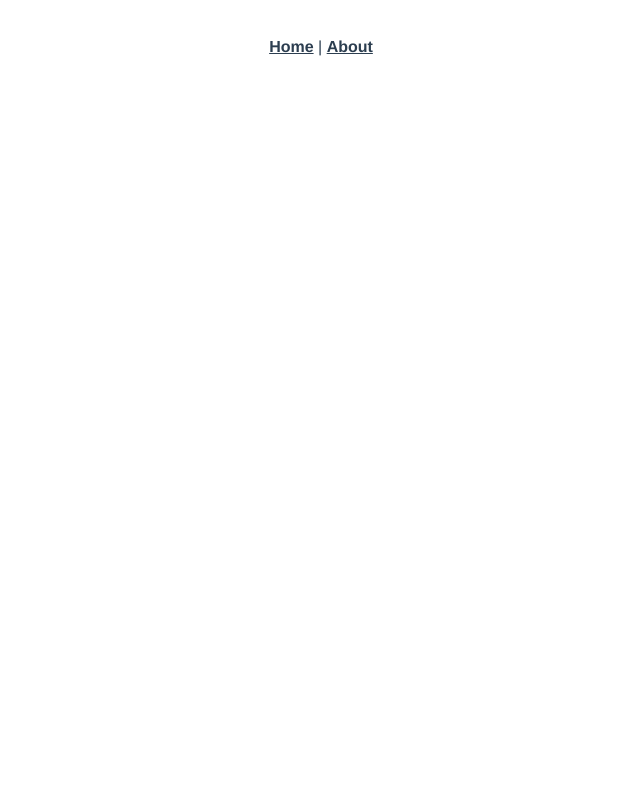
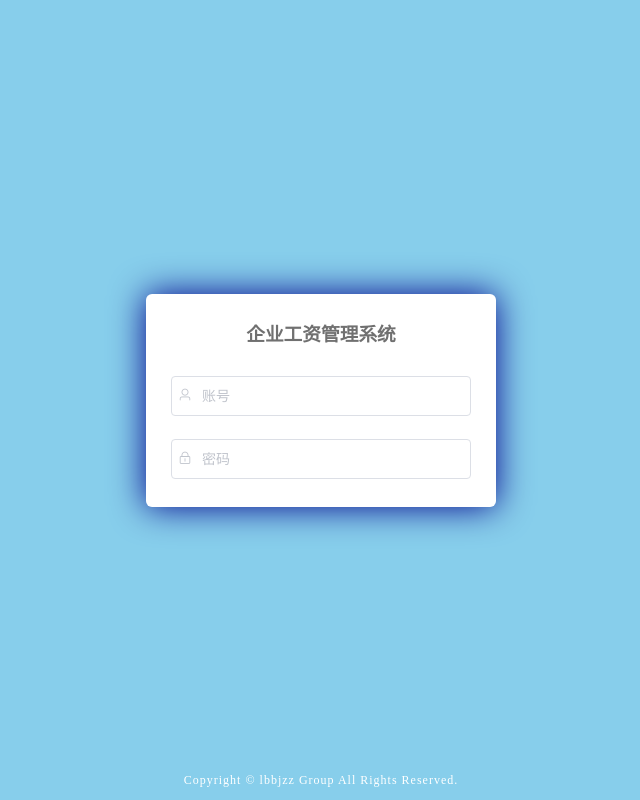
Before and after one commit to lbbjzz/salarymanage, a Vue app: page /login in a window 1280 px wide. Shown: the whole page, without its empty margins (319-959 px from the left). Built offline with nearby package versions, Linux system fonts and the light colour scheme.

Commit message:
修改Eslint代码规范，添加element-ui插件，添加axios依赖，完成登录demo

```diff
--- a/package.json
+++ b/package.json
@@ -8,7 +8,9 @@
     "lint": "vue-cli-service lint"
   },
   "dependencies": {
+    "axios": "^0.19.2",
     "core-js": "^3.6.5",
+    "element-ui": "^2.13.2",
     "vue": "^2.6.11",
     "vue-router": "^3.2.0",
     "vuex": "^3.4.0"
@@ -29,6 +31,7 @@
     "eslint-plugin-vue": "^6.2.2",
     "node-sass": "^4.12.0",
     "sass-loader": "^8.0.2",
+    "vue-cli-plugin-element": "^1.0.1",
     "vue-template-compiler": "^2.6.11"
   }
 }
--- a/public/index.html
+++ b/public/index.html
@@ -4,12 +4,22 @@
     <meta charset="utf-8">
     <meta http-equiv="X-UA-Compatible" content="IE=edge">
     <meta name="viewport" content="width=device-width,initial-scale=1.0">
-    <link rel="icon" href="<%= BASE_URL %>favicon.ico">
-    <title><%= htmlWebpackPlugin.options.title %></title>
+    <link rel="icon" href="favicon.ico">
+    <title>企业薪资管理系统</title>
 </head>
+<style>
+    html,
+    body,
+    #app {
+        height: 100vh;
+        margin: 0;
+        padding: 0;
+    }
+</style>
 <body>
 <noscript>
-      <strong>We're sorry but <%= htmlWebpackPlugin.options.title %> doesn't work properly without JavaScript enabled. Please enable it to continue.</strong>
+    <strong>We're sorry but <%= htmlWebpackPlugin.options.title %> doesn't work properly without JavaScript enabled.
+        Please enable it to continue.</strong>
 </noscript>
 <div id="app"></div>
 <!-- built files will be auto injected -->
--- a/src/App.vue
+++ b/src/App.vue
@@ -1,32 +1,11 @@
 <template>
   <div id="app">
-    <div id="nav">
-      <router-link to="/">Home</router-link> |
-      <router-link to="/about">About</router-link>
-    </div>
-    <router-view/>
+    <router-view></router-view>
   </div>
 </template>
 
 <style lang="scss">
-#app {
-  font-family: Avenir, Helvetica, Arial, sans-serif;
-  -webkit-font-smoothing: antialiased;
-  -moz-osx-font-smoothing: grayscale;
-  text-align: center;
-  color: #2c3e50;
-}
-
-#nav {
-  padding: 30px;
-
-  a {
-    font-weight: bold;
-    color: #2c3e50;
-
-    &.router-link-exact-active {
-      color: #42b983;
-    }
+  #app{
+    height: 100vh;
   }
-}
 </style>
--- a/src/components/HelloWorld.vue
+++ /dev/null
@@ -1,60 +0,0 @@
-<template>
-  <div class="hello">
-    <h1>{{ msg }}</h1>
-    <p>
-      For a guide and recipes on how to configure / customize this project,<br>
-      check out the
-      <a href="https://cli.vuejs.org" target="_blank" rel="noopener">vue-cli documentation</a>.
-    </p>
-    <h3>Installed CLI Plugins</h3>
-    <ul>
-      <li><a href="https://github.com/vuejs/vue-cli/tree/dev/packages/%40vue/cli-plugin-babel" target="_blank" rel="noopener">babel</a></li>
-      <li><a href="https://github.com/vuejs/vue-cli/tree/dev/packages/%40vue/cli-plugin-router" target="_blank" rel="noopener">router</a></li>
-      <li><a href="https://github.com/vuejs/vue-cli/tree/dev/packages/%40vue/cli-plugin-vuex" target="_blank" rel="noopener">vuex</a></li>
-      <li><a href="https://github.com/vuejs/vue-cli/tree/dev/packages/%40vue/cli-plugin-eslint" target="_blank" rel="noopener">eslint</a></li>
-    </ul>
-    <h3>Essential Links</h3>
-    <ul>
-      <li><a href="https://vuejs.org" target="_blank" rel="noopener">Core Docs</a></li>
-      <li><a href="https://forum.vuejs.org" target="_blank" rel="noopener">Forum</a></li>
-      <li><a href="https://chat.vuejs.org" target="_blank" rel="noopener">Community Chat</a></li>
-      <li><a href="https://twitter.com/vuejs" target="_blank" rel="noopener">Twitter</a></li>
-      <li><a href="https://news.vuejs.org" target="_blank" rel="noopener">News</a></li>
-    </ul>
-    <h3>Ecosystem</h3>
-    <ul>
-      <li><a href="https://router.vuejs.org" target="_blank" rel="noopener">vue-router</a></li>
-      <li><a href="https://vuex.vuejs.org" target="_blank" rel="noopener">vuex</a></li>
-      <li><a href="https://github.com/vuejs/vue-devtools#vue-devtools" target="_blank" rel="noopener">vue-devtools</a></li>
-      <li><a href="https://vue-loader.vuejs.org" target="_blank" rel="noopener">vue-loader</a></li>
-      <li><a href="https://github.com/vuejs/awesome-vue" target="_blank" rel="noopener">awesome-vue</a></li>
-    </ul>
-  </div>
-</template>
-
-<script>
-export default {
-  name: 'HelloWorld',
-  props: {
-    msg: String
-  }
-}
-</script>
-
-<!-- Add "scoped" attribute to limit CSS to this component only -->
-<style scoped lang="scss">
-h3 {
-  margin: 40px 0 0;
-}
-ul {
-  list-style-type: none;
-  padding: 0;
-}
-li {
-  display: inline-block;
-  margin: 0 10px;
-}
-a {
-  color: #42b983;
-}
-</style>
--- a/src/main.js
+++ b/src/main.js
@@ -2,6 +2,14 @@ import Vue from 'vue'
 import App from './App.vue'
 import router from './router'
 import store from './store'
+import './plugins/element.js'
+import ElementUI from 'element-ui'
+import axios from 'axios'
+
+/* ---------挂载全局使用----------- */
+Vue.use(ElementUI)
+
+Vue.prototype.$http = axios
 
 Vue.config.productionTip = false
 
--- /dev/null
+++ b/src/plugins/element.js
@@ -0,0 +1,5 @@
+import Vue from 'vue'
+import Element from 'element-ui'
+import 'element-ui/lib/theme-chalk/index.css'
+
+Vue.use(Element)
--- a/src/router/index.js
+++ b/src/router/index.js
@@ -1,22 +1,18 @@
 import Vue from 'vue'
 import VueRouter from 'vue-router'
-import Home from '../views/Home.vue'
 
 Vue.use(VueRouter)
 
 const routes = [
   {
     path: '/',
-    name: 'Home',
-    component: Home
+    name: 'Index',
+    redirect: { name: 'Login' }
   },
   {
-    path: '/about',
-    name: 'About',
-    // route level code-splitting
-    // this generates a separate chunk (about.[hash].js) for this route
-    // which is lazy-loaded when the route is visited.
-    component: () => import(/* webpackChunkName: "about" */ '../views/About.vue')
+    path: '/login',
+    name: 'Login',
+    component: () => import('../views/Login/Login')
   }
 ]
 
--- a/src/views/About.vue
+++ /dev/null
@@ -1,5 +0,0 @@
-<template>
-  <div class="about">
-    <h1>This is an about page</h1>
-  </div>
-</template>
--- a/src/views/Home.vue
+++ /dev/null
@@ -1,18 +0,0 @@
-<template>
-  <div class="home">
-    <img alt="Vue logo" src="../assets/logo.png">
-    <HelloWorld msg="Welcome to Your Vue.js App"/>
-  </div>
-</template>
-
-<script>
-// @ is an alias to /src
-import HelloWorld from '@/components/HelloWorld.vue'
-
-export default {
-  name: 'Home',
-  components: {
-    HelloWorld
-  }
-}
-</script>
--- /dev/null
+++ b/src/views/Login/Login.vue
@@ -0,0 +1,100 @@
+<template>
+    <div class="login">
+        <!--        登陆主体-->
+        <el-form ref="loginFormRef" :model="form" class="login-form" :rules="rules">
+            <h3 class="title">企业工资管理系统</h3>
+            <el-form-item prop="username">
+                <el-input type="text" v-model="form.username" auto-complete="off" placeholder="账号">
+                    <i slot="prefix" class="el-icon-user input-icon"></i>
+                </el-input>
+            </el-form-item>
+            <el-form-item prop="password">
+                <el-input type="password" v-model="form.password" auto-complete="off"
+                          placeholder="密码">
+                    <i slot="prefix" class="el-icon-lock input-icon"></i>
+                </el-input>
+            </el-form-item>
+        </el-form>
+
+        <!--  底部  -->
+        <div class="el-login-footer">
+            <span>Copyright © lbbjzz Group All Rights Reserved.</span>
+        </div>
+    </div>
+</template>
+
+<script>
+export default {
+  data() {
+    return {
+      form: {
+        username: '',
+        password: ''
+      }
+    }
+  },
+  methods: {}
+}
+</script>
+
+<style rel="stylesheet/scss" lang="scss" scoped>
+    .login {
+        display: flex;
+        justify-content: center;
+        align-items: center;
+        height: 100%;
+        background-size: cover;
+        /*background-image: url("");*/
+        background-color: skyblue;
+    }
+
+    .title {
+        margin: 0 auto 30px auto;
+        text-align: center;
+        color: #707070;
+    }
+
+    .login-form {
+        border-radius: 6px;
+        background: #ffffff;
+        width: 300px;
+        padding: 25px 25px 5px 25px;
+        box-shadow: 0 0 35px darkblue;
+
+        .el-input {
+            height: 38px;
+
+            input {
+                height: 38px;
+            }
+        }
+
+        .input-icon {
+            height: 39px;
+            width: 14px;
+            margin-left: 2px;
+        }
+
+    }
+
+    .el-login-header {
+        position: fixed;
+        top: 0;
+        width: 100%;
+        text-align: right;
+
+    }
+
+    .el-login-footer {
+        height: 40px;
+        line-height: 40px;
+        position: fixed;
+        bottom: 0;
+        width: 100%;
+        text-align: center;
+        color: #fff;
+        font-size: 12px;
+        letter-spacing: 1px;
+    }
+
+</style>
--- /dev/null
+++ b/vue.config.js
@@ -0,0 +1,18 @@
+module.exports = {
+  devServer: {
+    // 端口
+    port: 8888,
+    // 自动打开浏览器
+    open: true
+    // 跨域
+    // proxy: {
+    //   '/api': {
+    //     target: 'http://47.107.234.173:8001',
+    //     changeOrigin: true,
+    //     pathRewrite: {
+    //       '^/api': '/'
+    //     }
+    //   }
+    // }
+  }
+}
```
Also changed, not shown: .eslintrc.js, 1 other file (tests, documents, lock files or other folders). Lines whose indentation alone changed are shown as unchanged.
